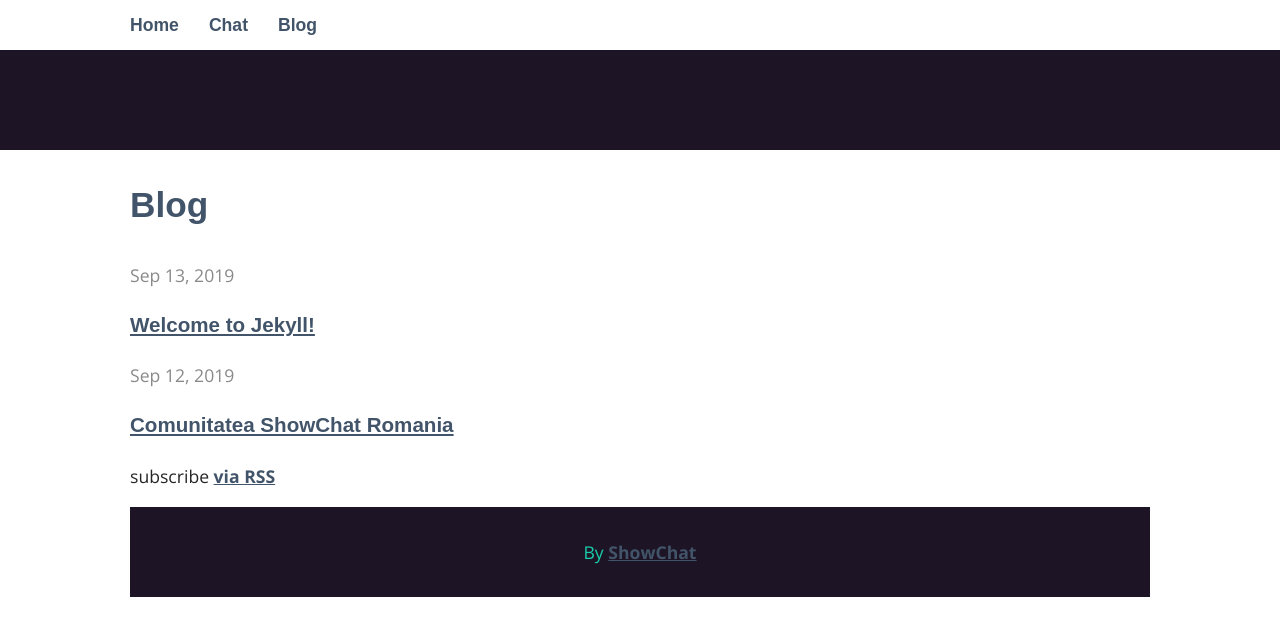
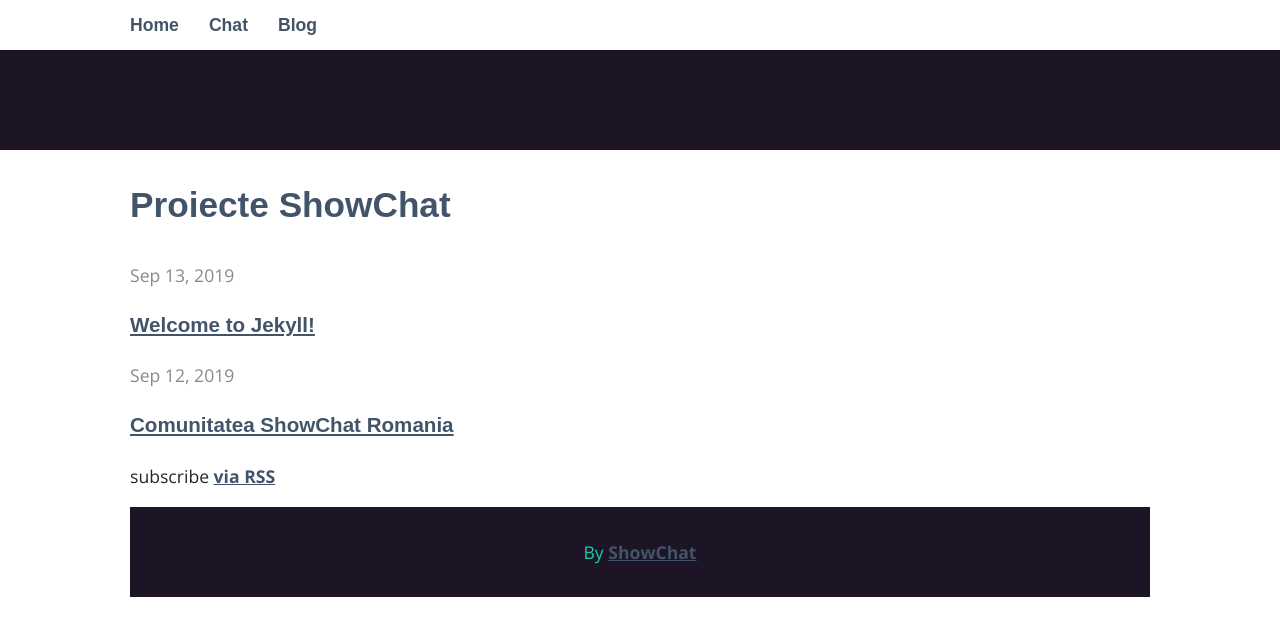
Before and after one commit to Show-Chat/showchat-old, a Jekyll site: the page built from proiecte/Index.html, in a window 1280 px wide. Shown: the top 636 px of the page. Built offline with Jekyll 4.4.1, drawn with Linux system fonts in a browser that asks for light colours; some web fonts are replaced.

Commit message:
Update Index.html

```diff
--- a/proiecte/Index.html
+++ b/proiecte/Index.html
@@ -2,7 +2,7 @@
 layout: default
 ---
 
-<h2>Blog</h2>
+<h2>Proiecte ShowChat</h2>
 {% for post in site.posts %}
 		<time>{{ post.date | date: "%b %-d, %Y" }}</time>
 		<h3><a href="{{ post.url | prepend: site.baseurl }}">{{ post.title }}</a></h3>
```
